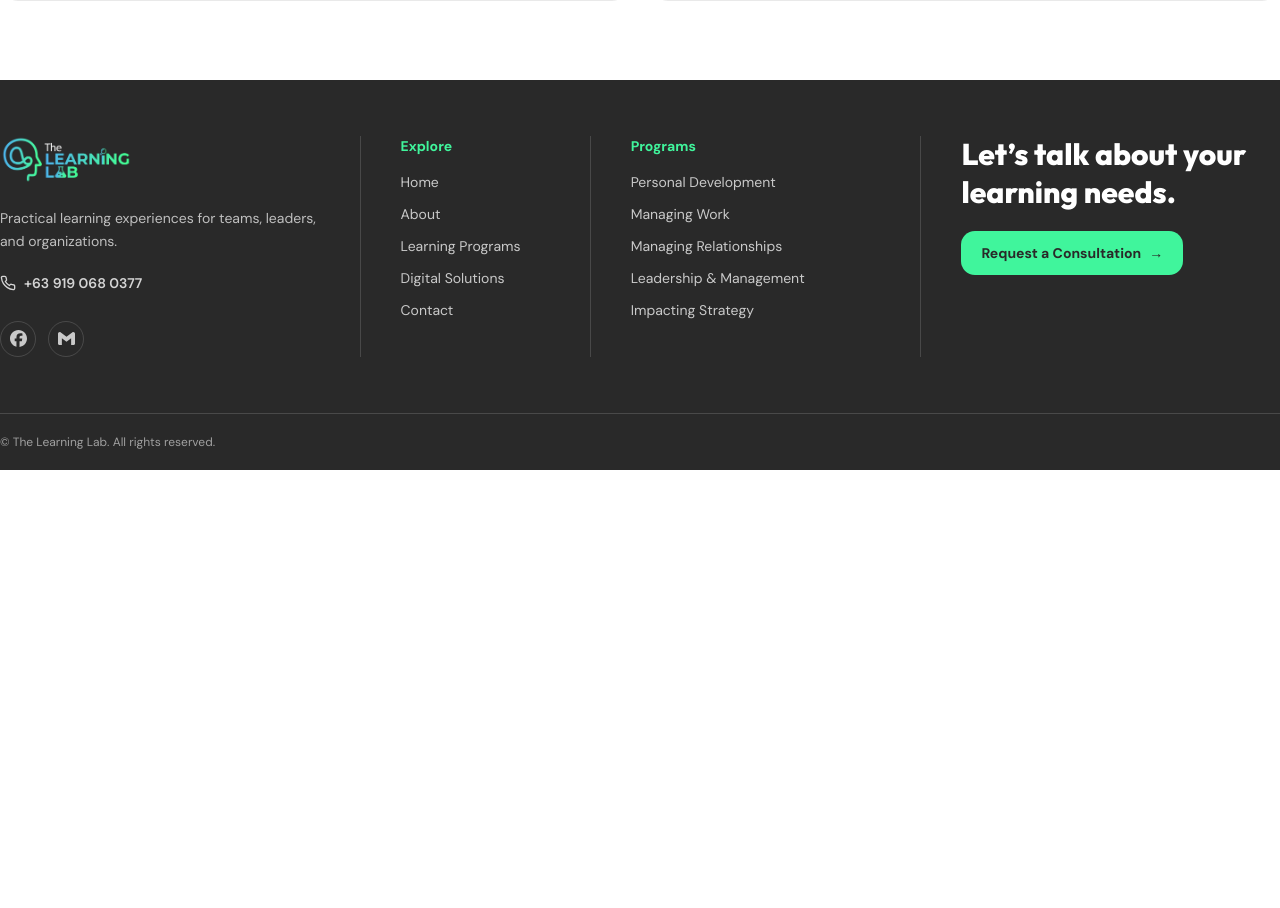
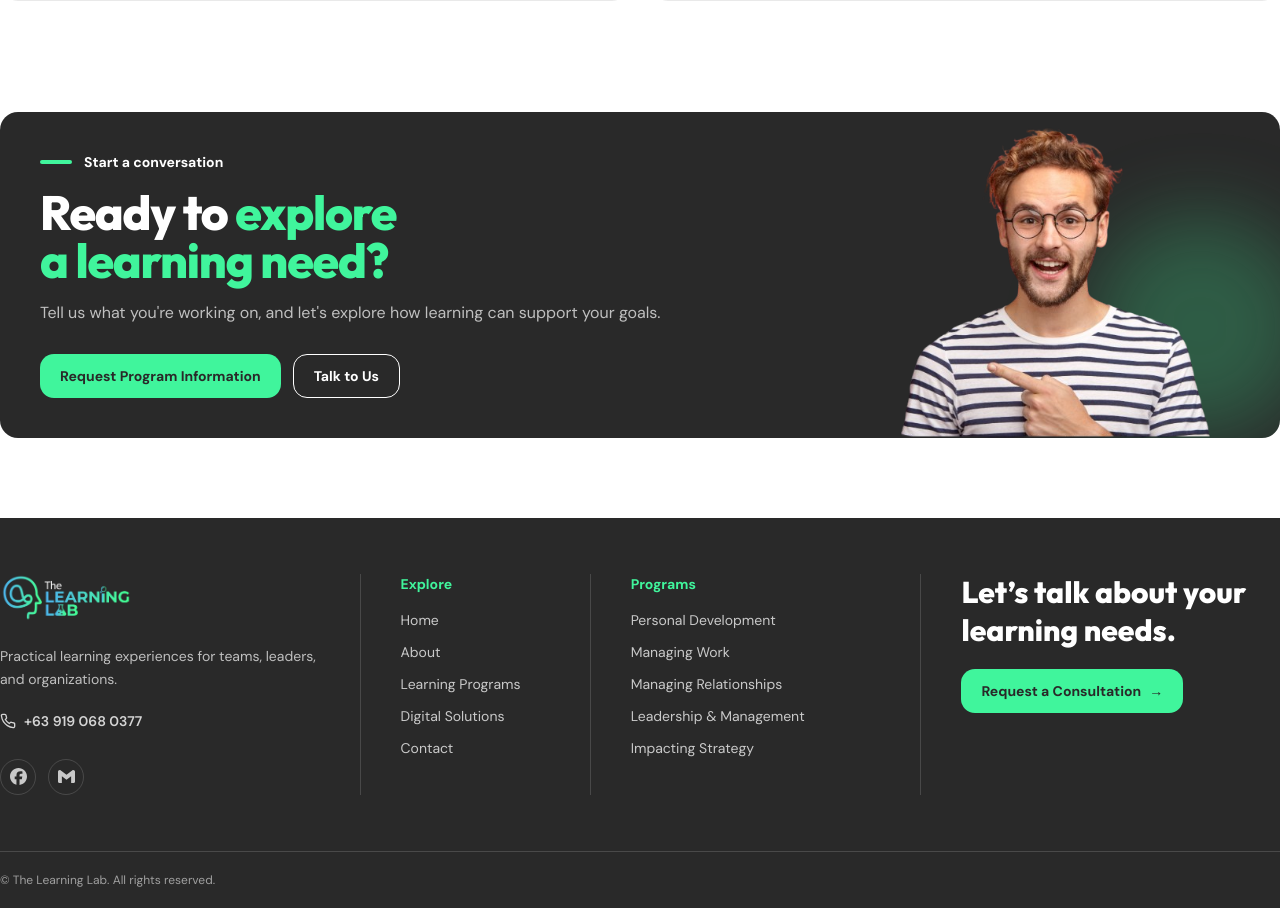
Before and after one commit to gabzy0423/The-Learning-Lab, a Next.js app: page /about in a window 1280 px wide. Shown: the part 3596-4504 px from the top of the page. Before the commit the page ends 4066 px from the top, so only its background shows below. Built offline with nearby package versions, Linux system fonts and the light colour scheme.

Commit message:
Add About closing CTA

```diff
--- a/app/about/page.tsx
+++ b/app/about/page.tsx
@@ -1,4 +1,5 @@
 import Image from "next/image";
+import Link from "next/link";
 import { Accordion, AccordionContent, AccordionItem, AccordionTrigger } from "@/components/ui/accordion";
 import { Card, CardContent } from "@/components/ui/card";
 
@@ -229,6 +230,35 @@ export default function AboutPage() {
           </Card>
         </div>
       </section>
+
+      <section className="mt-20 lg:mt-28" aria-labelledby="about-contact-cta-heading">
+        <div className="relative isolate grid overflow-hidden rounded-2xl bg-brand-charcoal p-6 text-brand-white sm:p-8 lg:grid-cols-[1.2fr_0.8fr] lg:p-10">
+          <div className="relative z-10 max-w-2xl">
+            <p className="flex items-center gap-3 text-sm font-bold text-brand-white">
+              <span aria-hidden="true" className="h-1 w-8 rounded-full bg-brand-mint-green" />
+              Start a conversation
+            </p>
+            <h2 id="about-contact-cta-heading" className="mt-4 max-w-3xl text-balance font-heading text-3xl font-extrabold tracking-tight sm:text-4xl lg:text-5xl">
+              Ready to <span className="text-brand-mint-green">explore a learning need?</span>
+            </h2>
+            <p className="mt-4 max-w-2xl text-base leading-relaxed text-brand-white/70">
+              Tell us what you&apos;re working on, and let&apos;s explore how learning can support your goals.
+            </p>
+            <div className="mt-7 flex flex-col gap-3 sm:flex-row sm:flex-wrap">
+              <Link href="/contact?interest=program-information" className="inline-flex min-h-11 items-center justify-center gap-2 rounded-xl bg-brand-mint-green px-5 text-sm font-bold text-brand-charcoal transition-colors hover:bg-brand-mint-green/90 focus-visible:outline-2 focus-visible:outline-offset-2 focus-visible:outline-brand-cyan-blue">
+                Request Program Information
+              </Link>
+              <Link href="/contact?interest=consultation" className="inline-flex min-h-11 items-center justify-center gap-2 rounded-xl border border-brand-white px-5 text-sm font-bold text-brand-white transition-colors hover:bg-brand-white hover:text-brand-charcoal focus-visible:outline-2 focus-visible:outline-offset-2 focus-visible:outline-brand-cyan-blue">
+                Talk to Us
+              </Link>
+            </div>
+          </div>
+          <div className="relative z-10 mt-6 min-h-64 translate-y-6 lg:absolute lg:inset-y-0 lg:right-0 lg:mt-0 lg:w-[36%] lg:translate-y-0">
+            <span aria-hidden="true" className="pointer-events-none absolute -right-8 bottom-0 z-0 size-40 rounded-full bg-brand-mint-green/25 blur-2xl lg:size-56" />
+            <Image src="/assets/hero/cta_hero.png" alt="" fill sizes="(min-width: 1024px) 32vw, 100vw" className="relative z-10 origin-bottom-right object-contain object-bottom lg:scale-100" />
+          </div>
+        </div>
+      </section>
     </main>
   );
 }
```
